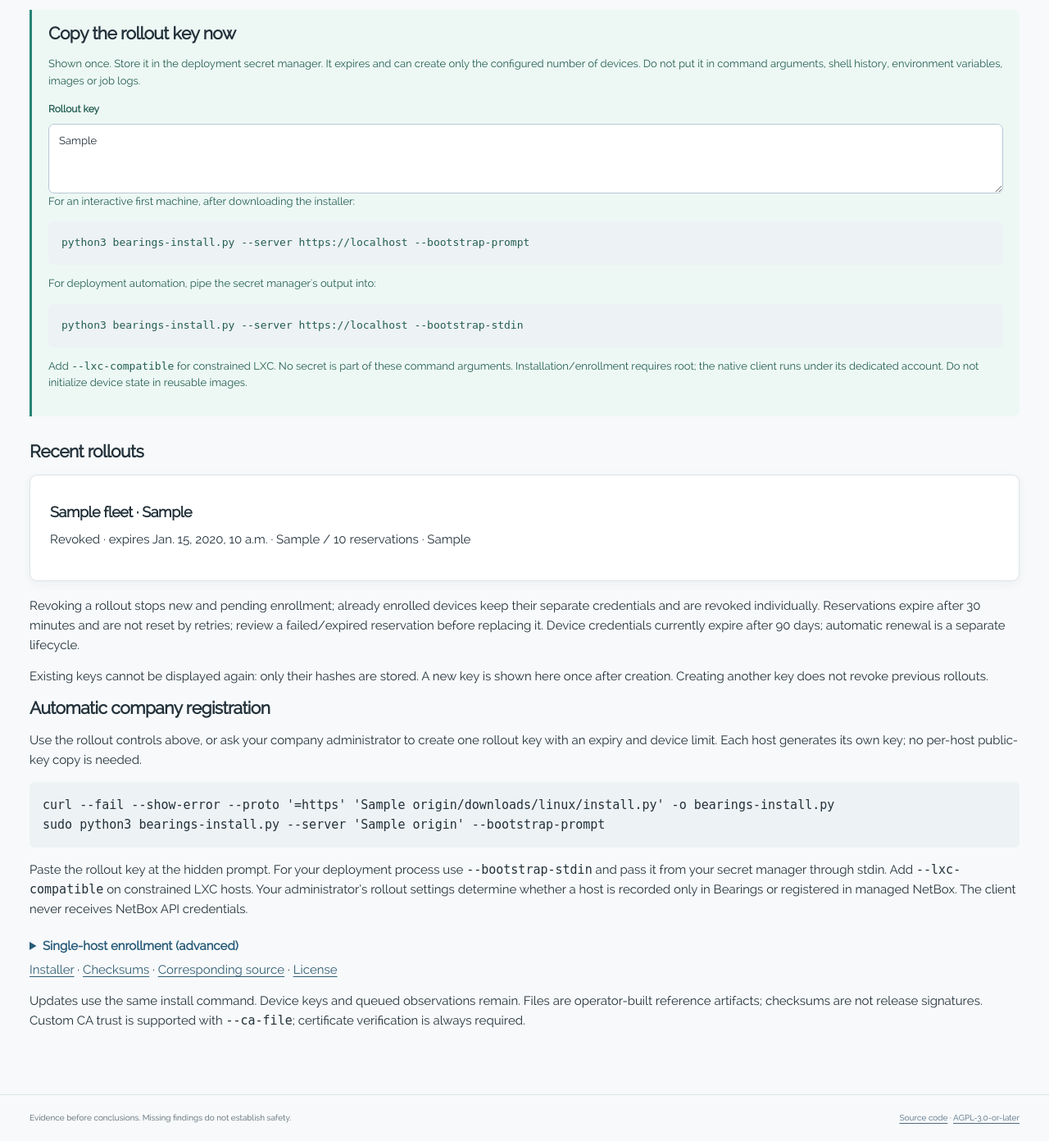
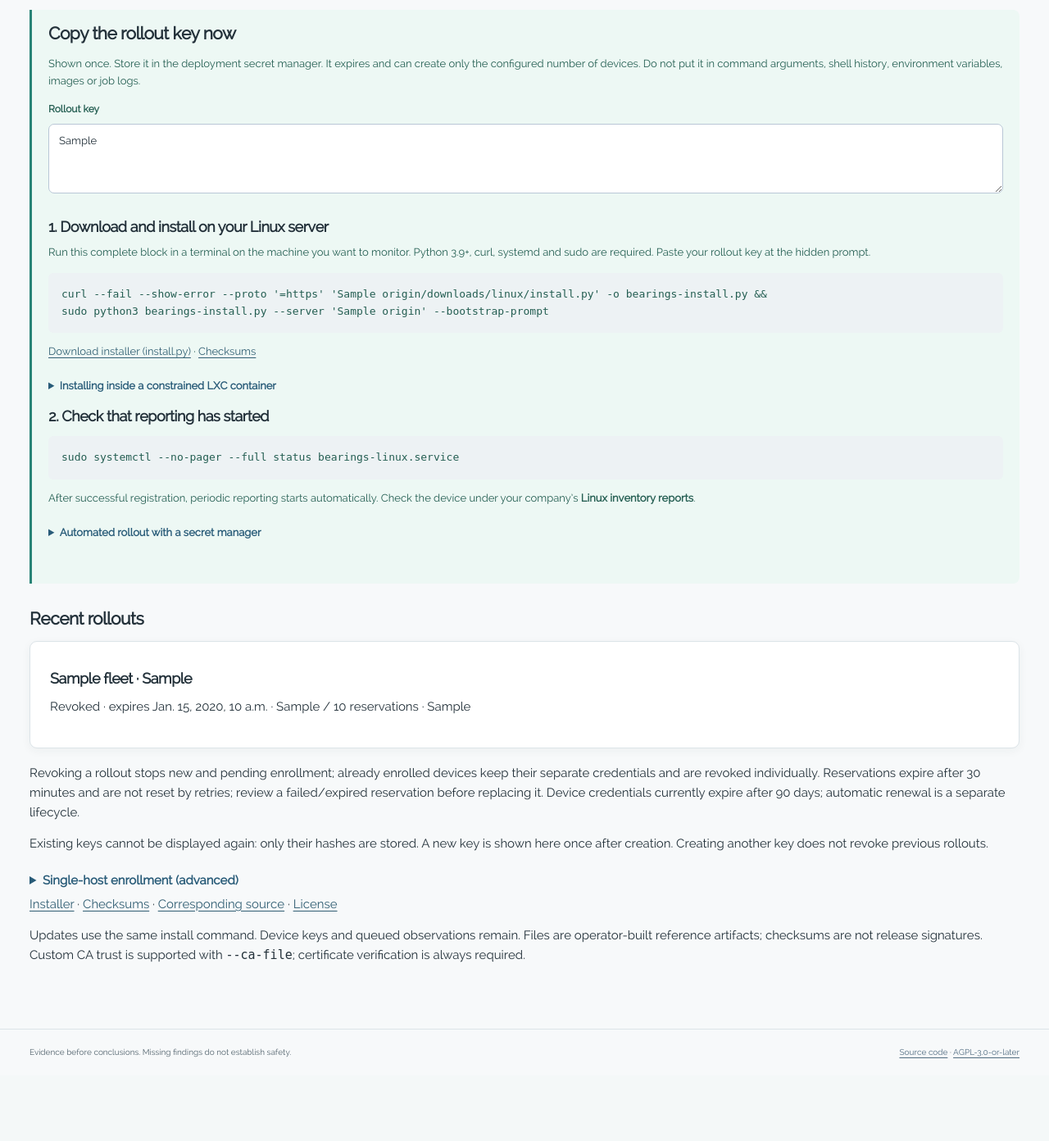
Before and after one commit to rommelfs/bearings, a Django app: template portal/templates/portal/client_downloads.html in a window 1280 px wide. Shown: the part 792-2184 px from the top of the page at 82% size. After the commit the page ends 2083 px from the top, so only its background shows below. Run offline with Django 5.2, Linux system fonts and the light colour scheme; the template is opened without the code that fills it: most values are stand-ins (such as "Sample title", 1, 10 or a date in 2020); some libraries are stand-ins or nearby versions.

Commit message:
Provide complete download and install commands beside rollout keys

```diff
--- a/portal/agent_fleet_views.py
+++ b/portal/agent_fleet_views.py
@@ -1,6 +1,7 @@
 """Company administrators approve a bounded rollout once, not once per server."""
 
 from django import forms
+from django.conf import settings
 from django.contrib.auth.decorators import login_required
 from django.core.exceptions import ValidationError
 from django.http import Http404
@@ -86,6 +87,7 @@ def center(request, slug, *, downloads_page=False):
             "portal/client_downloads.html" if downloads_page else "portal/agent_fleets.html",
             {
                 **extra,
+                "origin": settings.PUBLIC_BASE_URL,
                 "org": org,
                 "form": form,
                 "fleet_token": token,
--- a/portal/static/portal/style.css
+++ b/portal/static/portal/style.css
@@ -1900,8 +1900,8 @@ main article p { overflow-wrap: anywhere; }
 @media (max-width: 900px) { .sync-status-grid { grid-template-columns: 1fr; } }
 
 .client-downloads { min-width: 0; }
-.client-downloads pre { max-width: 100%; min-width: 0; overflow-x: auto; padding: 16px; background: #edf2f4; border-radius: 6px; }
-.client-downloads code { overflow-wrap: anywhere; }
+.client-downloads pre, .linux-install-instructions pre { max-width: 100%; min-width: 0; overflow-x: auto; padding: 16px; background: #edf2f4; border-radius: 6px; }
+.client-downloads code, .linux-install-instructions code { overflow-wrap: anywhere; }
 
 .sync-explanation { margin-top: 8px; }
 .sync-explanation > summary { font-size: 12px; }
--- a/portal/templates/portal/_agent_fleets.html
+++ b/portal/templates/portal/_agent_fleets.html
@@ -3,6 +3,6 @@
 <p>Each rollout records its inventory mode: <strong>Bearings only</strong>, or <strong>Managed NetBox</strong> when enabled by the platform operator. Existing rollout keys retain their original mode. Hostnames and IPs do not prove ownership and never attach a new key to an existing asset. Observed-only hosts remain distinct observations. Managed registration requires a new hostname or an explicit existing-asset selection. The rollout key cannot read inventory, replace existing devices or change connector permissions. Managed registration uses only the operator-enabled NetBox connection; read-only sources remain read-only.</p>
 
 <h2>Create a rollout</h2><form method="post" action="#rollout-result">{% csrf_token %}<input type="hidden" name="action" value="create">{% if downloads_page %}<input type="hidden" name="organization" value="{{ org.slug }}">{% endif %}{{ form.as_p }}<button class="primary">Create limited rollout key</button></form>
-<section id="rollout-result" tabindex="-1" aria-label="Rollout creation result">{% if fleet_token %}<aside class="message message-success" role="status"><h2>Copy the rollout key now</h2><p>Shown once. Store it in the deployment secret manager. It expires and can create only the configured number of devices. Do not put it in command arguments, shell history, environment variables, images or job logs.</p><label for="rollout-key">Rollout key</label><textarea id="rollout-key" readonly rows="3" spellcheck="false" autocomplete="off">{{ fleet_token }}</textarea><p>For an interactive first machine, after downloading the installer:</p><pre>python3 bearings-install.py --server https://{{ request.get_host }} --bootstrap-prompt</pre><p>For deployment automation, pipe the secret manager's output into:</p><pre>python3 bearings-install.py --server https://{{ request.get_host }} --bootstrap-stdin</pre><p>Add <code>--lxc-compatible</code> for constrained LXC. No secret is part of these command arguments. Installation/enrollment requires root; the native client runs under its dedicated account. Do not initialize device state in reusable images.</p></aside>{% endif %}{% if form.errors %}<aside class="message message-error" role="alert"><h2>No rollout key created</h2><p>Correct the errors in the form above and submit again.</p></aside>{% endif %}</section>
+<section id="rollout-result" tabindex="-1" aria-label="Rollout creation result">{% if fleet_token %}<aside class="message message-success" role="status"><h2>Copy the rollout key now</h2><p>Shown once. Store it in the deployment secret manager. It expires and can create only the configured number of devices. Do not put it in command arguments, shell history, environment variables, images or job logs.</p><label for="rollout-key">Rollout key</label><textarea id="rollout-key" readonly rows="3" spellcheck="false" autocomplete="off">{{ fleet_token }}</textarea>{% include 'portal/_linux_install_commands.html' %}</aside>{% endif %}{% if form.errors %}<aside class="message message-error" role="alert"><h2>No rollout key created</h2><p>Correct the errors in the form above and submit again.</p></aside>{% endif %}</section>
 <h2>Recent rollouts</h2>{% for fleet in fleets %}<article><h3>{{ fleet.name }} · {{ fleet.get_inventory_mode_display }}{% if fleet.virtualization_type %} · {{ fleet.get_virtualization_type_display }}{% endif %}</h3><p>{% if fleet.enabled %}Enabled{% else %}Revoked{% endif %} · expires {{ fleet.expires_at }} · {{ fleet.issued_devices }} / {{ fleet.max_devices }} reservations · {{ fleet.get_new_asset_kind_display }}</p>{% if fleet.enabled %}<form method="post">{% csrf_token %}{% if downloads_page %}<input type="hidden" name="organization" value="{{ org.slug }}">{% endif %}<input type="hidden" name="fleet" value="{{ fleet.pk }}"><button name="action" value="revoke">Revoke future registration</button></form>{% endif %}</article>{% empty %}<p>No rollout keys created.</p>{% endfor %}
 <p>Revoking a rollout stops new and pending enrollment; already enrolled devices keep their separate credentials and are revoked individually. Reservations expire after 30 minutes and are not reset by retries; review a failed/expired reservation before replacing it. Device credentials currently expire after 90 days; automatic renewal is a separate lifecycle.</p>
--- /dev/null
+++ b/portal/templates/portal/_linux_install_commands.html
@@ -0,0 +1,17 @@
+<section class="linux-install-instructions" aria-label="Linux installation commands">
+<h3>1. Download and install on your Linux server</h3>
+<p>Run this complete block in a terminal on the machine you want to monitor. Python 3.9+, curl, systemd and sudo are required. Paste your rollout key at the hidden prompt.</p>
+<pre>curl --fail --show-error --proto '=https' '{{ origin }}/downloads/linux/install.py' -o bearings-install.py &amp;&amp;
+sudo python3 bearings-install.py --server '{{ origin }}' --bootstrap-prompt</pre>
+<p><a href="{% url 'linux-client-artifact' 'install.py' %}">Download installer (install.py)</a> · <a href="{% url 'linux-client-artifact' 'SHA256SUMS' %}">Checksums</a></p>
+<details><summary>Installing inside a constrained LXC container</summary><p>Use this complete block instead:</p>
+<pre>curl --fail --show-error --proto '=https' '{{ origin }}/downloads/linux/install.py' -o bearings-install.py &amp;&amp;
+sudo python3 bearings-install.py --server '{{ origin }}' --bootstrap-prompt --lxc-compatible</pre></details>
+<h3>2. Check that reporting has started</h3>
+<pre>sudo systemctl --no-pager --full status bearings-linux.service</pre>
+<p>After successful registration, periodic reporting starts automatically. Check the device under your company’s <strong>Linux inventory reports</strong>.</p>
+<details><summary>Automated rollout with a secret manager</summary><p>Run as root. First have your secret manager provision a root-readable file at <code>/run/secrets/bearings-rollout-key</code> (permissions 0600). This path is an example: adapt it to your deployment. The following block downloads the installer, then reads the key from that file through standard input:</p>
+<pre>curl --fail --show-error --proto '=https' '{{ origin }}/downloads/linux/install.py' -o bearings-install.py &amp;&amp;
+python3 bearings-install.py --server '{{ origin }}' --bootstrap-stdin &lt; /run/secrets/bearings-rollout-key</pre>
+<p>Add <code>--lxc-compatible</code> for constrained LXC. Keep the key out of command arguments, logs and reusable images. Each machine generates its own device identity.</p></details>
+</section>
--- a/portal/templates/portal/base.html
+++ b/portal/templates/portal/base.html
@@ -1,6 +1,6 @@
 {% load static %}<!doctype html>
 <html lang="en"><head><meta charset="utf-8"><meta name="viewport" content="width=device-width, initial-scale=1">
-<title>{% block title %}{% if org %}{{ org.name }} · {% endif %}{{ workspace_label|default:'CIRCL' }} · Bearings{% endblock %}</title><link rel="icon" type="image/png" href="{% static 'portal/brand/bearings-favicon.png' %}"><link rel="stylesheet" href="{% static 'portal/style.css' %}?v=circl-20261121-inventory-consolidation"></head>
+<title>{% block title %}{% if org %}{{ org.name }} · {% endif %}{{ workspace_label|default:'CIRCL' }} · Bearings{% endblock %}</title><link rel="icon" type="image/png" href="{% static 'portal/brand/bearings-favicon.png' %}"><link rel="stylesheet" href="{% static 'portal/style.css' %}?v=circl-20261121-linux-instructions"></head>
 <body class="{% if user.is_authenticated %}workspace{% else %}public-page{% endif %} area-{{ workspace_area|default:'review' }} {% if rtir_operator %}operator-workspace{% endif %} {% block bodyclass %}{% endblock %}">
 <a class="skip-link" href="#main-content">Skip to content</a>
 <header class="app-header"><a class="brand" href="{{ workspace_home_url|default:'/' }}"><img class="brand-mark" src="{% static 'portal/brand/bearings-mark.webp' %}" width="44" height="44" alt=""><span class="brand-word">BEARINGS <span class="brand-caption">CIRCL · Infrastructure & intelligence</span></span></a>
--- a/portal/templates/portal/client_downloads.html
+++ b/portal/templates/portal/client_downloads.html
@@ -9,8 +9,7 @@
 {% else %}<p><a href="{% url 'login' %}?next={% url 'linux-client-downloads' %}">Sign in to create a rollout key</a>, or ask your company administrator for one.</p>{% endif %}
 <p>Existing keys cannot be displayed again: only their hashes are stored. A new key is shown here once after creation. Creating another key does not revoke previous rollouts.</p>
 {% if ready %}
-<h2>Automatic company registration</h2><p>Use the rollout controls above, or ask your company administrator to create one rollout key with an expiry and device limit. Each host generates its own key; no per-host public-key copy is needed.</p><pre>curl --fail --show-error --proto '=https' '{{ origin }}/downloads/linux/install.py' -o bearings-install.py
-sudo python3 bearings-install.py --server '{{ origin }}' --bootstrap-prompt</pre><p>Paste the rollout key at the hidden prompt. For your deployment process use <code>--bootstrap-stdin</code> and pass it from your secret manager through stdin. Add <code>--lxc-compatible</code> on constrained LXC hosts. Your administrator’s rollout settings determine whether a host is recorded only in Bearings or registered in managed NetBox. The client never receives NetBox API credentials.</p><details class="client-single-host"><summary>Single-host enrollment (advanced)</summary><h2>Approve one existing or managed host</h2><ol><li>Download the installer over verified HTTPS:<pre>curl --fail --show-error --proto '=https' '{{ origin }}/downloads/linux/install.py' -o bearings-install.py</pre></li>
+{% if not fleet_token %}<h2>Install and register</h2><p>Create a rollout key above, or obtain one from your company administrator.</p>{% include 'portal/_linux_install_commands.html' %}{% endif %}<details class="client-single-host"><summary>Single-host enrollment (advanced)</summary><h2>Approve one existing or managed host</h2><ol><li>Download the installer over verified HTTPS:<pre>curl --fail --show-error --proto '=https' '{{ origin }}/downloads/linux/install.py' -o bearings-install.py</pre></li>
 <li>Review it, then install:<pre>sudo python3 bearings-install.py --server '{{ origin }}'</pre>The installer downloads the matching architecture, checks the manifest, creates the dedicated account and shows its public key.</li>
 <li>In your company's <strong>Linux inventory reports</strong>, paste that public key and approve the existing/new host. Copy the one-use registration code.</li>
 <li>On the server:<pre>sudo python3 bearings-install.py enroll --code</pre>Paste the code at the hidden prompt. No registration files need to cross your SSH connection.</li></ol></details>
```
Also changed, not shown: docs/backlog.md (+3 -0 lines), docs/integrations/linux-agent.md (+10 -0 lines), docs/backlog.json.
